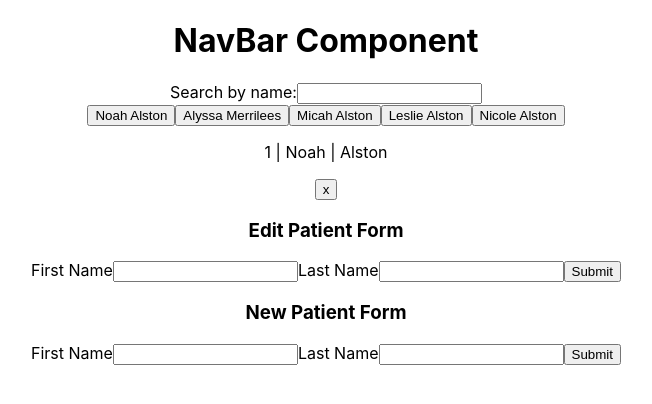
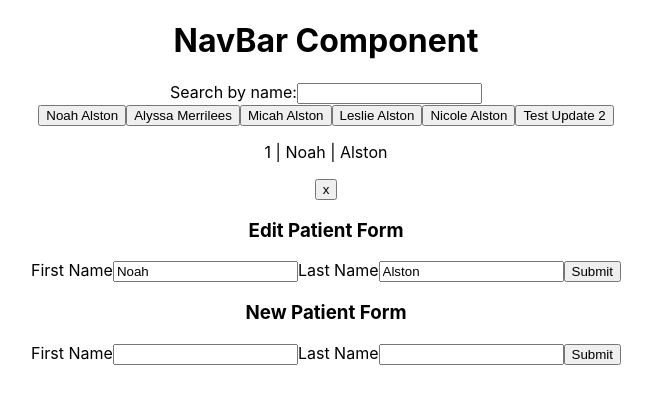
Before and after one commit to NoahAl777/paperless-2.0, a React (Create React App) app: page / in a window 1280 px wide. Shown: the top 404 px of the page, without its empty margins (314-966 px from the left). Built offline with nearby package versions, Linux system fonts and the light colour scheme; data requests are answered from the project's data file.

Commit message:
adapt patient form template in editPatientForm component so that it now updates instead of creating a new patient in db

```diff
--- a/db.json
+++ b/db.json
@@ -24,6 +24,11 @@
       "firstName": "Nicole",
       "lastName": "Alston",
       "id": 5
+    },
+    {
+      "firstName": "Test",
+      "lastName": "Update 2",
+      "id": 6
     }
   ]
 }
--- a/src/App.js
+++ b/src/App.js
@@ -34,8 +34,7 @@ function App() {
       {/* <button onClick={handle}>Edit</button> */}
       <EditPatientForm
         patientsUrl={patientsUrl}
-        patients={patients}
-        setPatients={setPatients}
+        selectedPatient={selectedPatient}
       />
       <PatientForm
         patientsUrl={patientsUrl}
--- a/src/Components/EditPatientForm.js
+++ b/src/Components/EditPatientForm.js
@@ -1,32 +1,48 @@
-import React from "react";
+import React, { useState, useEffect } from "react";
 
-const EditPatientForm = ({ patientsUrl, patients, setPatients }) => {
+const EditPatientForm = ({ patientsUrl, selectedPatient }) => {
+  const [firstName, setFirstName] = useState("")
+  const [lastName, setLastName] = useState("")
+
+  useEffect(() => {
+    setFirstName(selectedPatient.firstName)
+    setLastName(selectedPatient.lastName)
+  }, [selectedPatient])
 
   const handleSubmit = (event) => {
     event.preventDefault()
-    const newPatientFormData = {
-      firstName: event.target[0].value,
-      lastName: event.target[1].value
+    const updatedPatientFormData = {
+      firstName: firstName,
+      lastName: lastName
     }
 
-    fetch(patientsUrl, {
-      method: "POST",
+    fetch(patientsUrl + `/${selectedPatient.id}`, {
+      method: "PATCH",
       headers: {
         "Content-Type": "application/json"
       },
-      body: JSON.stringify(newPatientFormData)
+      body: JSON.stringify(updatedPatientFormData)
     })
-      .then(r => r.json())
-      .then(newPatient => setPatients([...patients, newPatient]))
   }
+
+  const handleChange = (event, formField) => {
+    console.log("event", event.target.value)
+    console.log("field", formField)
+    if (formField === "firstName") {
+      setFirstName(event.target.value)
+    } else {
+      setLastName(event.target.value)
+    }
+  }
+
   return (
     <div className="EditPatientForm">
       <h3>Edit Patient Form</h3>
       <form onSubmit={(event) => handleSubmit(event)}>
         <label>First Name</label>
-        <input type="text"></input>
+        <input type="text" value={firstName} onChange={(event) => handleChange(event, "firstName")}></input>
         <label>Last Name</label>
-        <input type="text"></input>
+        <input type="text" value={lastName} onChange={(event) => handleChange(event, "lastName")}></input>
         <input type="submit"></input>
       </form >
     </div>
```
